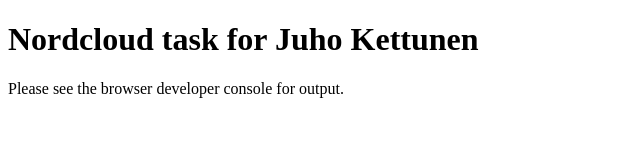
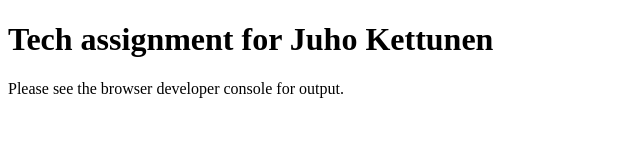
Before and after one commit to jupekett/nord-task, a website: page index.html in a window 1280 px wide. Shown: the whole page, without its empty margins (0-640 px from the left). Drawn offline with Linux system fonts and the light colour scheme.

Commit message:
Change site name to be more generic

```diff
--- a/index.html
+++ b/index.html
@@ -4,10 +4,10 @@
     <meta charset="UTF-8">
     <meta name="viewport" content="width=device-width, initial-scale=1.0">
     <link rel="icon" type="image/png" href="favicon.ico" />
-    <title>Nordcloud task</title>
+    <title>Tech assignment</title>
 </head>
 <body>
-    <h1>Nordcloud task for Juho Kettunen</h1>
+    <h1>Tech assignment for Juho Kettunen</h1>
     <p>Please see the browser developer console for output.</p>
     <script src="src/main.js"></script>
 </body>
```
